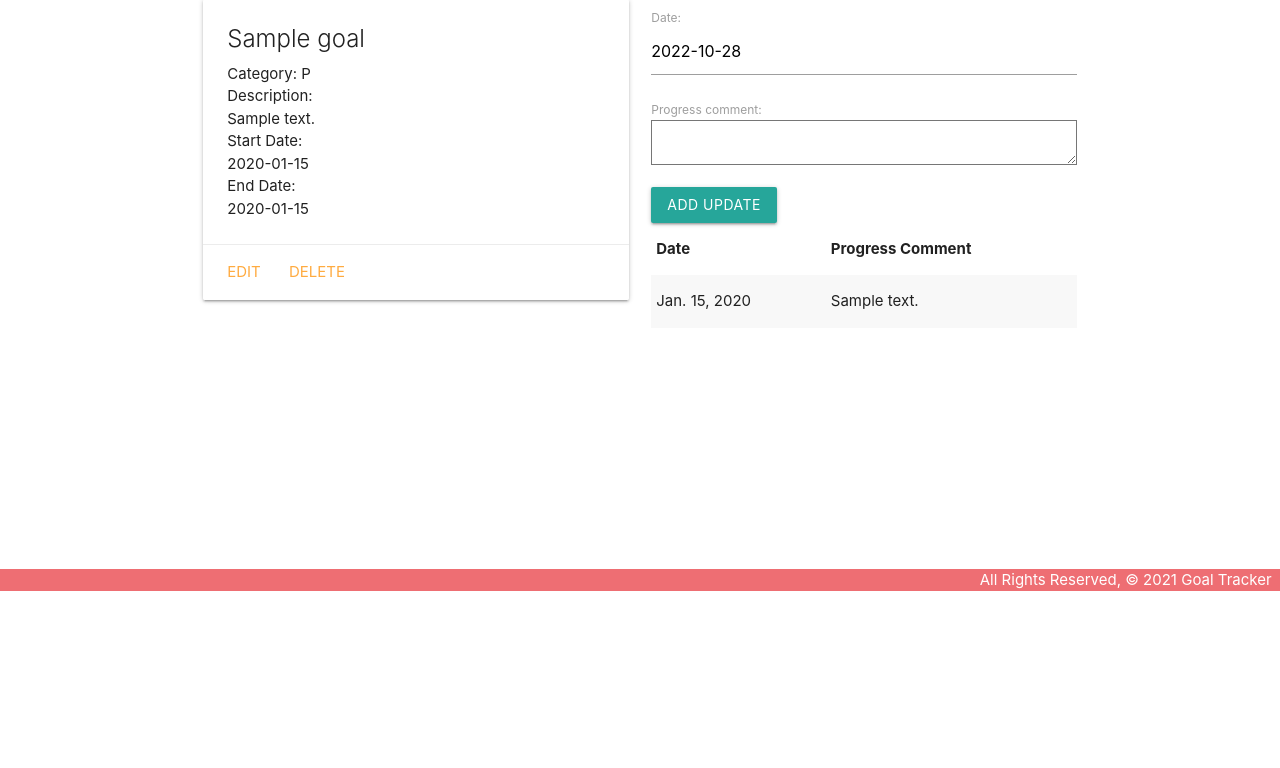
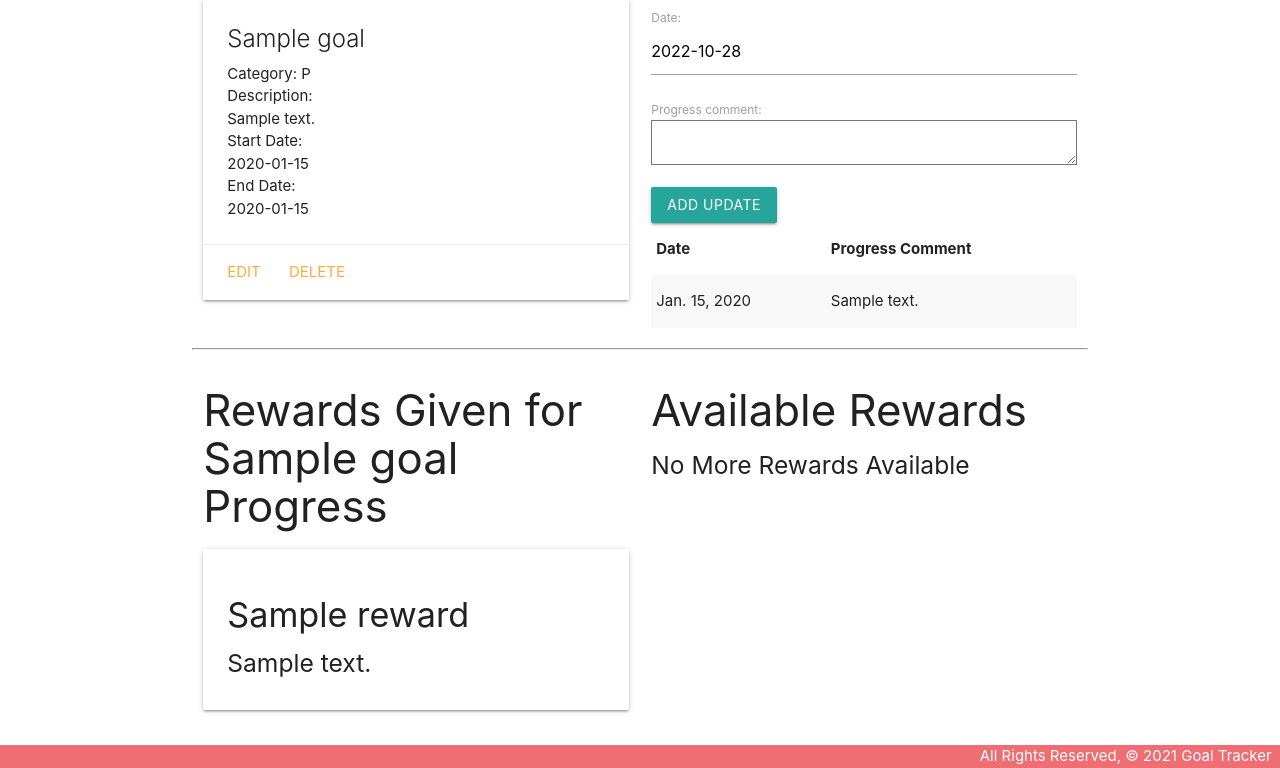
Before and after one commit to nackho/goaltracker, a Django app: page /goals/1/ in a window 1280 px wide. Shown: the part 209-977 px from the top of the page. Before the commit the page ends 800 px from the top, so only its background shows below. Run offline with Django 4.2, Linux system fonts and the light colour scheme; a user stored in the database is signed in; tables that the repository leaves empty hold one stand-in row (values such as "Sample post").

Commit message:
creates rewards functionality

```diff
--- a/main_app/admin.py
+++ b/main_app/admin.py
@@ -1,6 +1,7 @@
 from django.contrib import admin
-from .models import Goal, Update
+from .models import Goal, Update, Reward
 
 # Register your models here.
 admin.site.register(Goal)
 admin.site.register(Update)
+admin.site.register(Reward)
--- a/main_app/templates/base.html
+++ b/main_app/templates/base.html
@@ -20,8 +20,8 @@
         </ul>
         <ul class="right">
           {% if user.is_authenticated %}
-            <li><a href="">Add a Reward</a></li>
-            <li><a href="{% url 'index' %}">View All Rewards</a></li>
+            <li><a href="{% url 'rewards_create' %}">Add a Reward</a></li>
+            <li><a href="{% url 'rewards_index' %}">View All Rewards</a></li>
             <li><a href="{% url 'goals_create' %}">Add a Goal</a></li>
             <li><a href="/goals">View All My Goals</a></li>
             <li><a href="{% url 'logout' %}">Log Out</a></li>
--- a/main_app/templates/goals/detail.html
+++ b/main_app/templates/goals/detail.html
@@ -40,6 +40,50 @@
     </table>
   </div>
 </div>
+<hr>
+<div class="row">
+  <div class="col s6">
+    <h3>Rewards Given for {{ goal.name }} Progress</h3>
+    {% if goal.rewards.count %}
+      {% for reward in goal.rewards.all %}
+        <div class="card">
+          <div class="card-content">
+            <span class="card-title">
+              <h4>{{ reward.name }}</h4>
+              <h5>{{ reward.description }}</h5>
+            </span>
+          </div>
+        </div>
+      {% endfor %}
+    {% else %}
+        <h5>No Rewards Given Yet</h5>
+    {% endif %}
+  </div>
+  <div class="col s6">
+    <h3>Available Rewards</h3>
+    {% if rewards.count %}
+      {% for reward in rewards.all %}
+        <div class="card">
+          <div class="card-content">
+            <span class="card-title">
+              <h4>{{ reward.name }}</h4>
+              <h5>{{ reward.description }}</h5>
+            </span>
+          </div>
+          <div class="card-action">
+            <form action="{% url 'assoc_reward' goal.id reward.id %}" method="POST">
+              {% csrf_token %}
+              <button type="submit" class="btn">Add</button>
+            </form>
+          </div>
+        </div>
+      {% endfor %}
+    {% else %}
+      <h5>No More Rewards Available</h5>
+    {% endif %}
+  </div>
+</div>
+
 
 <script>
   const dateEl = document.getElementById('id_date');
--- a/main_app/urls.py
+++ b/main_app/urls.py
@@ -10,4 +10,10 @@ urlpatterns = [
     path('goals/<int:pk>/delete/', views.GoalDelete.as_view(), name='goals_delete'),
     path('accounts/signup/', views.signup, name='signup'),
     path('goals/<int:goal_id>/add_update/', views.add_update, name='add_update'),
+    path('rewards/', views.RewardList.as_view(), name='rewards_index'),
+    path('rewards/<int:pk>/', views.RewardDetail.as_view(), name='rewards_detail'),
+    path('rewards/create/', views.RewardCreate.as_view(), name='rewards_create'),
+    path('rewards/<int:pk>/update/', views.RewardUpdate.as_view(), name='rewards_update'),
+    path('rewards/<int:pk>/delete/', views.RewardDelete.as_view(), name='rewards_delete'),
+    path('goals/<int:goal_id>/assoc_reward/<int:reward_id>/', views.assoc_reward, name='assoc_reward'),
 ]
--- a/main_app/views.py
+++ b/main_app/views.py
@@ -1,6 +1,7 @@
 from django.shortcuts import render, redirect
 from django.views.generic.edit import CreateView, UpdateView, DeleteView
-from .models import Goal
+from django.views.generic import ListView, DetailView
+from .models import Goal, Reward
 from django.contrib.auth import login
 from .forms import UserForm, UpdateForm
 from django.contrib.auth.decorators import login_required
@@ -18,8 +19,17 @@ def goals_index(request):
 @login_required
 def goals_detail(request, goal_id):
   goal = Goal.objects.get(id=goal_id)
+  id_list = goal.rewards.all().values_list('id')
+  rewards_goal_doesnt_have = Reward.objects.exclude(id__in=id_list)
   update_form = UpdateForm()
-  return render(request, 'goals/detail.html', { 'goal': goal, 'update_form': update_form})
+  return render(
+    request,
+    'goals/detail.html',
+    { 'goal': goal,
+      'update_form': update_form,
+      'rewards': rewards_goal_doesnt_have
+      }
+    )
 
 @login_required
 def add_update(request, goal_id):
@@ -47,6 +57,29 @@ class GoalDelete(LoginRequiredMixin, DeleteView):
     model = Goal
     success_url = '/goals/'
 
+@login_required
+def assoc_reward(request, goal_id, reward_id):
+  Goal.objects.get(id=goal_id).rewards.add(reward_id)
+  return redirect('detail', goal_id=goal_id)
+
+class RewardList(LoginRequiredMixin, ListView):
+  model = Reward
+
+class RewardDetail(LoginRequiredMixin, DetailView):
+  model = Reward
+
+class RewardCreate(LoginRequiredMixin, CreateView):
+  model = Reward
+  fields = '__all__'
+
+class RewardUpdate(LoginRequiredMixin, UpdateView):
+  model = Reward
+  fields = ['name', 'description']
+
+class RewardDelete(LoginRequiredMixin, DeleteView):
+  model = Reward
+  success_url = '/rewards/'
+
 def signup(request):
   error_message = ''
   if request.method == 'POST':
```
Also changed, not shown: main_app/templates/main_app/reward_confirm_delete.html (added, +13 -0 lines), main_app/templates/main_app/reward_detail.html (added, +20 -0 lines), main_app/templates/main_app/reward_form.html (added, +16 -0 lines), main_app/templates/main_app/reward_list.html (added, +17 -0 lines).
